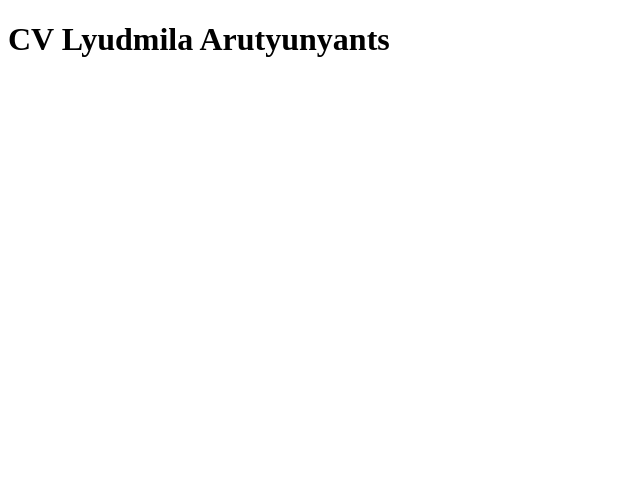
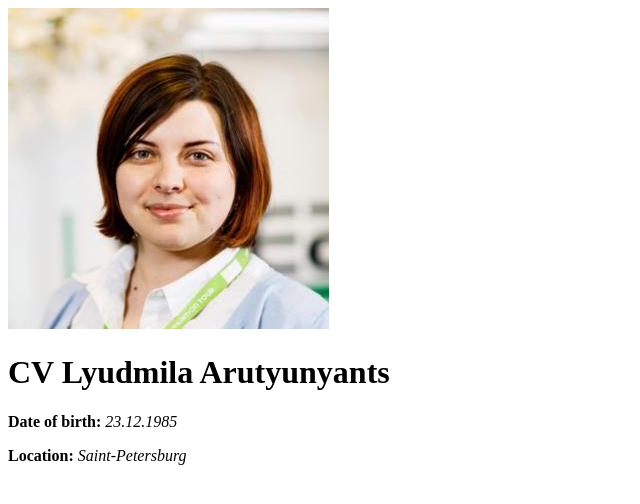
Before and after one commit to MilaRut/rsschool-cv.v1.0, a plain HTML site: page index.html in a window 1280 px wide. Shown: the whole page, without its empty margins (0-640 px from the left). Drawn offline with Linux system fonts and the light colour scheme.

Commit message:
feat: add info and photo to html

```diff
--- a/index.html
+++ b/index.html
@@ -1,13 +1,19 @@
 <!DOCTYPE html>
 <html lang="en">
+
 <head>
     <meta charset="UTF-8">
     <meta http-equiv="X-UA-Compatible" content="IE=edge">
     <meta name="viewport" content="width=device-width, initial-scale=1.0">
     <title>CV</title>
 </head>
+
 <body>
+    <img src="./avatar.jpg" alt="Photo">
     <h1>CV Lyudmila Arutyunyants</h1>
+    <p><b>Date of birth:</b> <i>23.12.1985</i></p>
+    <p><b>Location:</b> <i>Saint-Petersburg</i></p>
 
 </body>
+
 </html>
```
Also changed, not shown: style.css (line endings or trailing spaces).
